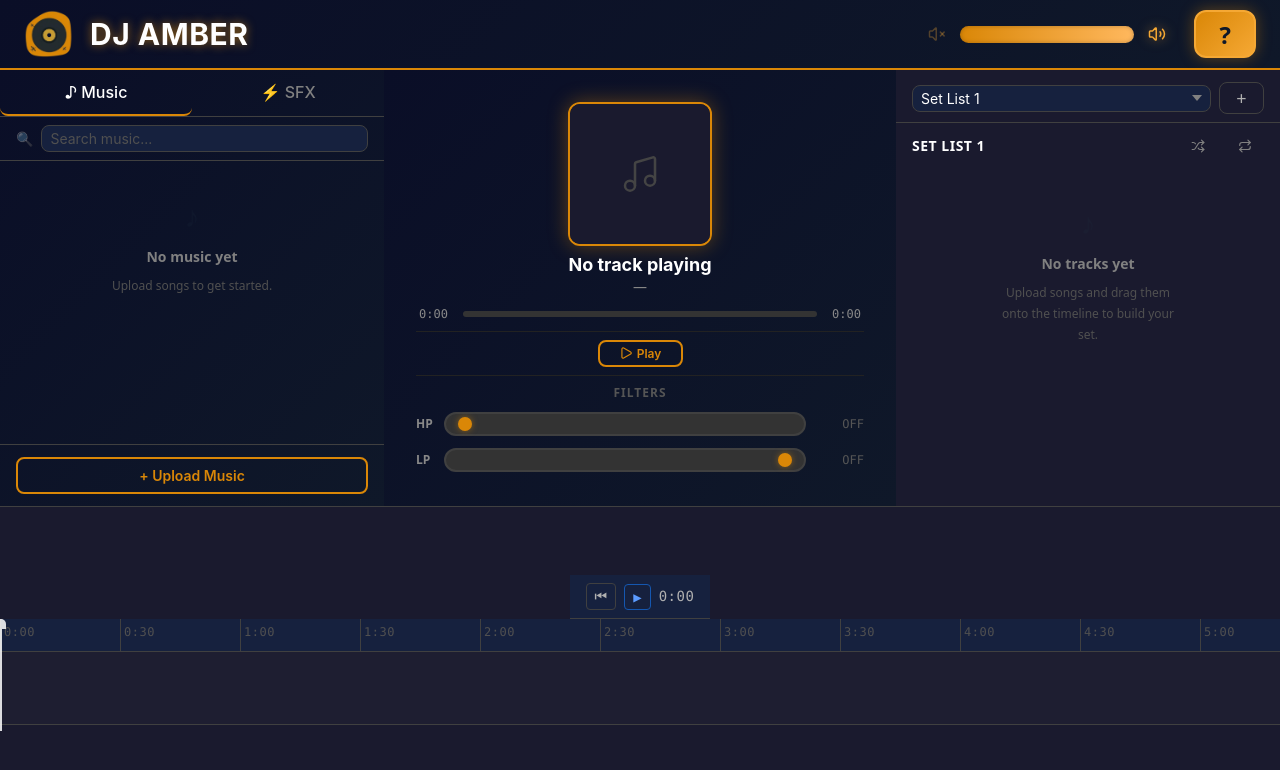
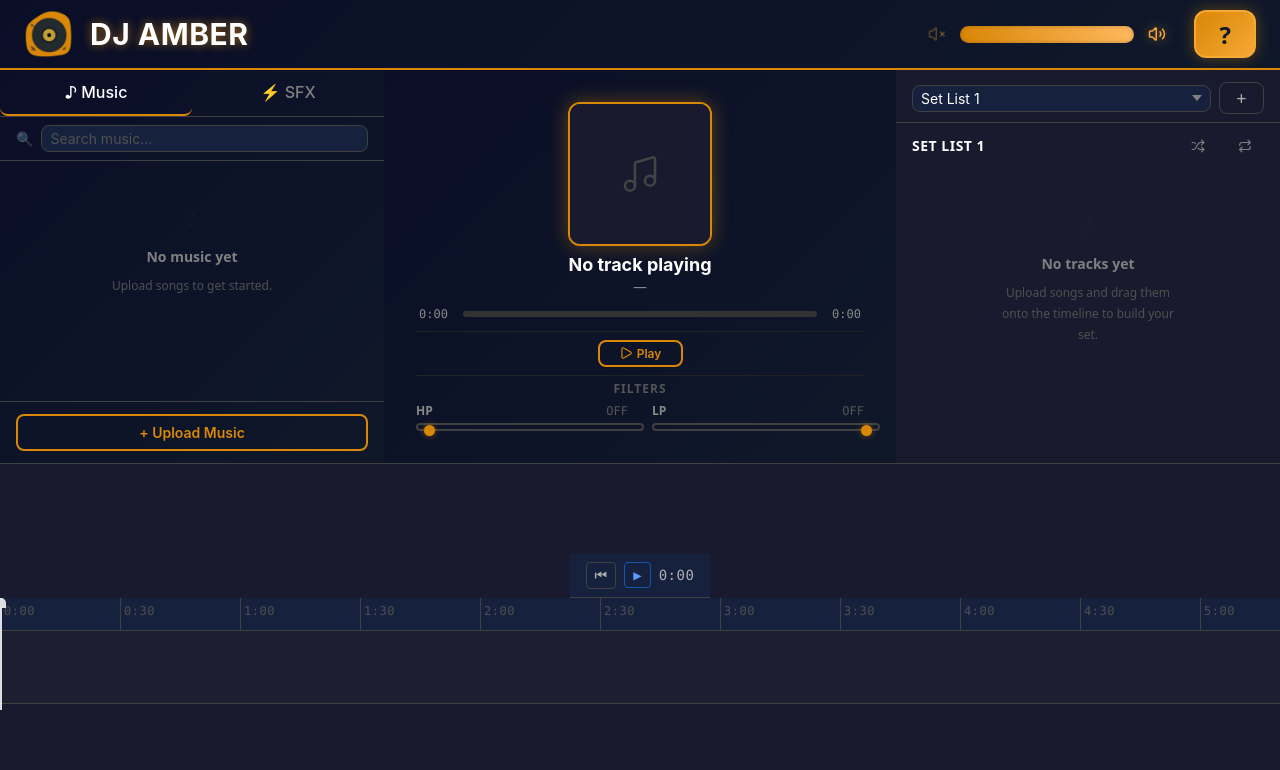
Before and after one commit to hashmapenjoyer/DJ-AMBER, a React (Vite) app: page / in a window 1280 px wide. Shown: the top 770 px of the page. Built offline with nearby package versions, Linux system fonts and the light colour scheme.

Commit message:
making the ui look less bad

```diff
--- a/src/components/NowPlaying.tsx
+++ b/src/components/NowPlaying.tsx
@@ -172,8 +172,14 @@ export default function NowPlaying({ libraryItems }: NowPlayingProps) {
           {/* Filters */}
           <div className="np-filter-section">
             <span className="np-filter-title">Filters</span>
+            <div className="np-filter-rows">
               <div className="np-filter-row">
+                <div className="np-filter-row-header">
                   <span className="np-filter-label">HP</span>
+                  <span className={`np-filter-value ${hpActive ? 'np-filter-value--active' : ''}`}>
+                    {hpActive ? `${formatFreq(hpFreq)} Hz` : 'OFF'}
+                  </span>
+                </div>
                 <input
                   type="range"
                   className="np-filter-slider"
@@ -182,12 +188,14 @@ export default function NowPlaying({ libraryItems }: NowPlayingProps) {
                   value={hpSlider}
                   onChange={handleHpChange}
                 />
-              <span className={`np-filter-value ${hpActive ? 'np-filter-value--active' : ''}`}>
-                {hpActive ? `${formatFreq(hpFreq)} Hz` : 'OFF'}
+              </div>
+              <div className="np-filter-row">
+                <div className="np-filter-row-header">
+                  <span className="np-filter-label">LP</span>
+                  <span className={`np-filter-value ${lpActive ? 'np-filter-value--active' : ''}`}>
+                    {lpActive ? `${formatFreq(lpFreq)} Hz` : 'OFF'}
                   </span>
                 </div>
-            <div className="np-filter-row">
-              <span className="np-filter-label">LP</span>
                 <input
                   type="range"
                   className="np-filter-slider"
@@ -196,9 +204,7 @@ export default function NowPlaying({ libraryItems }: NowPlayingProps) {
                   value={lpSlider}
                   onChange={handleLpChange}
                 />
-              <span className={`np-filter-value ${lpActive ? 'np-filter-value--active' : ''}`}>
-                {lpActive ? `${formatFreq(lpFreq)} Hz` : 'OFF'}
-              </span>
+              </div>
             </div>
           </div>
         </div>
--- a/src/styles/now-playing.css
+++ b/src/styles/now-playing.css
@@ -174,8 +174,8 @@
   width: 100%;
   display: flex;
   flex-direction: column;
-  gap: var(--space-2);
-  padding-top: var(--space-2);
+  gap: var(--space-1);
+  padding-top: var(--space-1);
   border-top: 1px solid #222222;
 }
 
@@ -188,11 +188,24 @@
   text-align: center;
 }
 
+.np-filter-rows {
+  display: flex;
+  gap: var(--space-6);
+  width: 100%;
+}
+
 .np-filter-row {
   display: flex;
-  align-items: center;
-  gap: var(--space-2);
-  width: 100%;
+  flex-direction: column;
+  gap: 3px;
+  flex: 1;
+  min-width: 0;
+}
+
+.np-filter-row-header {
+  display: flex;
+  justify-content: space-between;
+  align-items: baseline;
 }
 
 .np-filter-label {
@@ -206,18 +219,33 @@
   flex: 1;
   -webkit-appearance: none;
   appearance: none;
+  width: 100%;
+  height: 11px;
+  padding: 0 6px;
+  margin: 0;
+  border-radius: var(--br-full);
+  background: transparent;
+  cursor: pointer;
+  outline: none;
+}
+
+.np-filter-slider::-webkit-slider-runnable-track {
   height: 4px;
   border-radius: var(--br-full);
-  background: #333333;
-  cursor: pointer;
-  outline: none;
+  background: transparent;
+}
+
+.np-filter-slider::-moz-range-track {
+  height: 4px;
+  border-radius: var(--br-full);
+  background: transparent;
 }
 
 .np-filter-slider::-webkit-slider-thumb {
   -webkit-appearance: none;
   appearance: none;
-  width: 14px;
-  height: 14px;
+  width: 11px;
+  height: 11px;
   border-radius: 50%;
   background: #da8707;
   cursor: pointer;
@@ -230,8 +258,8 @@
 }
 
 .np-filter-slider::-moz-range-thumb {
-  width: 14px;
-  height: 14px;
+  width: 11px;
+  height: 11px;
   border: none;
   border-radius: 50%;
   background: #da8707;
@@ -242,7 +270,6 @@
 .np-filter-value {
   font-size: var(--fs-xs);
   color: #555555;
-  min-width: 48px;
   text-align: right;
   font-family: var(--font-mono);
   transition: color var(--transition-base);
```
Lines whose indentation alone changed are shown as unchanged.
